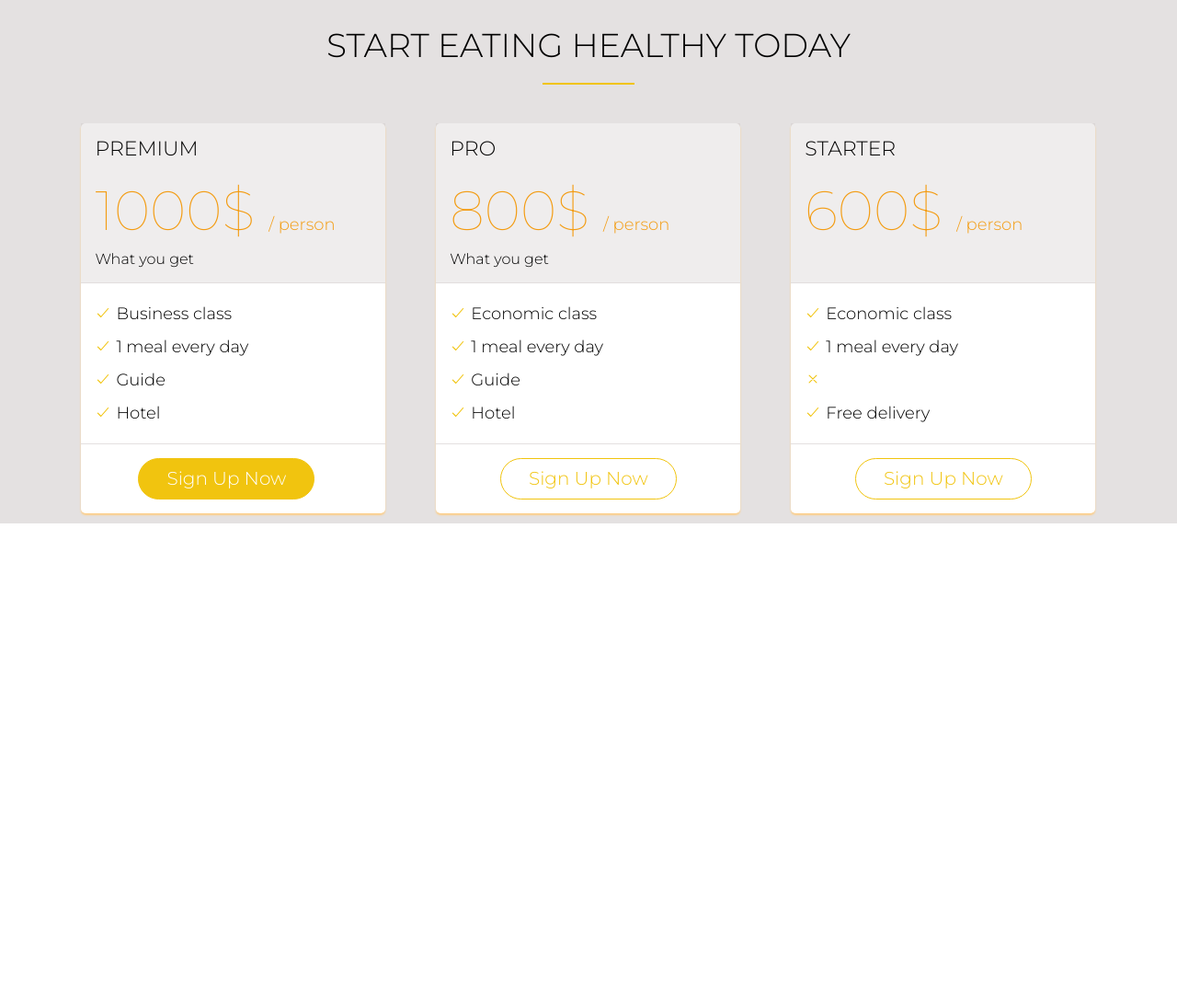
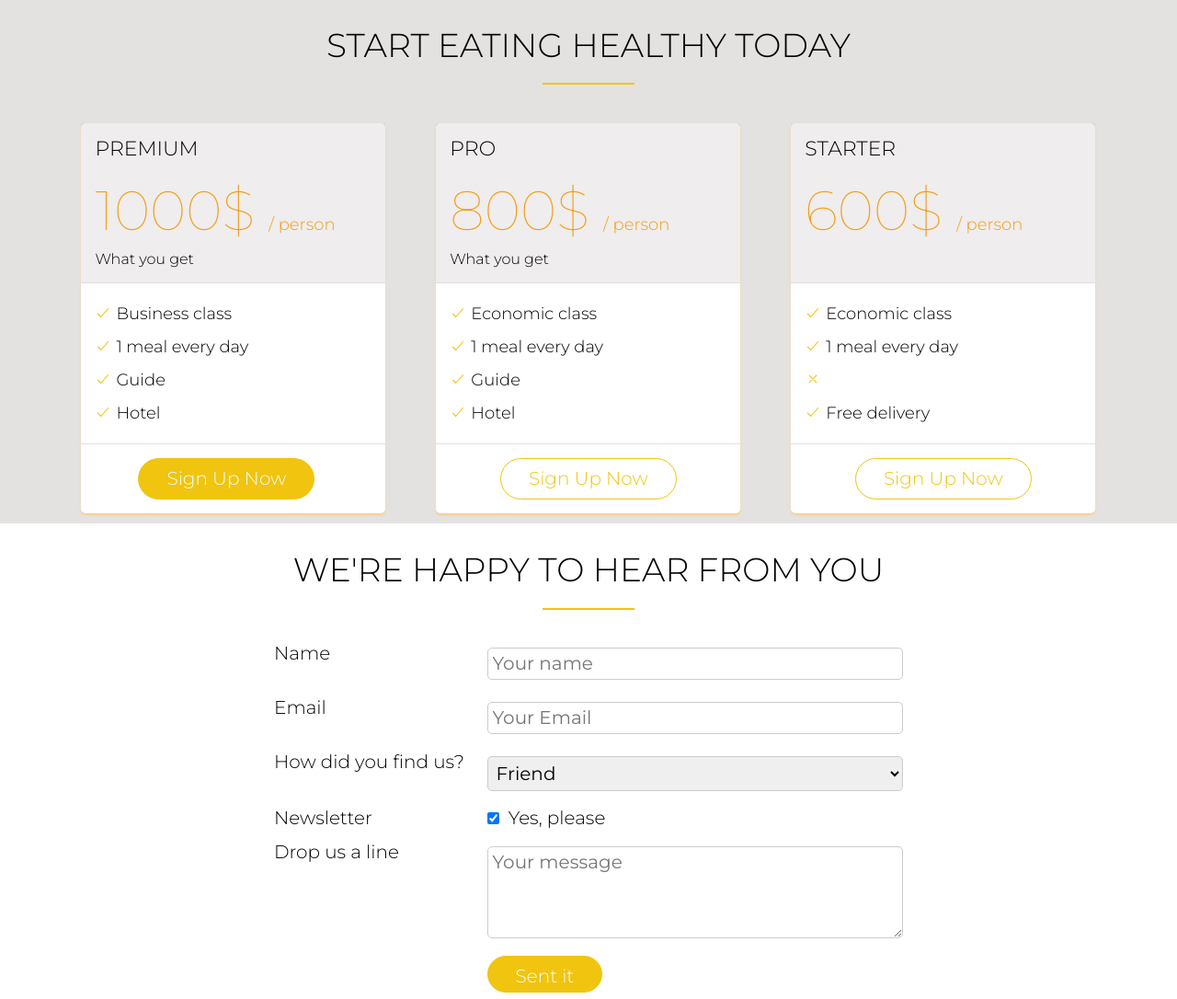
Before and after one commit to kevinotniel/trafel-blog, a PHP site: page / in a window 1280 px wide. Shown: the part 3302-4388 px from the top of the page at 92% size. Before the commit the page ends 3871 px from the top, so only its background shows below. Run offline with PHP 8.4, Linux system fonts and the light colour scheme; some libraries are stand-ins or nearby versions.

Commit message:
section form

```diff
--- a/tripTrafel/index.html
+++ b/tripTrafel/index.html
@@ -316,6 +316,68 @@
          </div>
       </section>
 
+      <section class="section-contact">
+         <div class="row">
+            <h2>We're happy to hear from you</h2>
+         </div>
+         <div class="row">
+            <form method="GET" class="contact-form">
+               <div class="row">
+                  <div class="col span-1-of-3">
+                     <label>Name</label>
+                  </div>
+                  <div class="col span-2-of-3">
+                     <input type="text" name="name" placeholder="Your name">
+                  </div>
+               </div>
+               <div class="row">
+                  <div class="col span-1-of-3">
+                     <label>Email</label>
+                  </div>
+                  <div class="col span-2-of-3">
+                     <input type="email" name="email" placeholder="Your Email">
+                  </div>
+               </div>
+               <div class="row">
+                  <div class="col span-1-of-3">
+                     <label>How did you find us?</label>
+                  </div>
+                  <div class="col span-2-of-3">
+                     <select>
+                        <option value="friend">Friend</option>
+                        <option value="ad">Advertisment</option>
+                        <option value="search">Search Engine</option>
+                        <option value="email">Email</option>
+                     </select>
+                  </div>
+               </div>
+               <div class="row">
+                  <div class="col span-1-of-3">
+                     <label>Newsletter</label>
+                  </div>
+                  <div class="col span-2-of-3">
+                     <input type="checkbox" name="news" id="news" checked>&nbsp; Yes, please
+                  </div>
+               </div>
+               <div class="row">
+                  <div class="col span-1-of-3">
+                     <label>Drop us a line</label>
+                  </div>
+                  <div class="col span-2-of-3">
+                     <textarea name="message" placeholder="Your message"></textarea>
+                  </div>
+               </div>
+               <div class="row">
+                  <div class="col span-1-of-3">
+                     <label>&nbsp;</label>
+                  </div>
+                  <div class="col span-2-of-3">
+                     <input type="submit" value="Sent it" >
+                  </div>
+               </div>
+            </form>
+         </div>
+      </section>
       <script type="module" src="https://unpkg.com/ionicons@5.4.0/dist/ionicons/ionicons.esm.js"></script>
    </body>
 </html>
--- a/tripTrafel/resources/css/style.css
+++ b/tripTrafel/resources/css/style.css
@@ -93,7 +93,8 @@ h3 {
 }
 
 .btn:link,
-.btn:visited {
+.btn:visited,
+input[type=submit] {
    display: inline-block;
    padding: 10px 30px;
    border-radius: 200px;
@@ -103,7 +104,8 @@ h3 {
 }
 
 .btn-full:link,
-.btn-full:visited {
+.btn-full:visited,
+input[type=submit] {
    background-color: #F1C40F;
    border: 1px solid #F1C40F;
    color: white;
@@ -117,7 +119,8 @@ h3 {
 }
 
 .btn-full:hover,
-.btn-full:active {
+.btn-full:active,
+input[type=submit]:hover {
    background-color: #F39C12;
 }
 
@@ -368,3 +371,28 @@ cite img {
    text-align: center;
    border: 0;
 }
+
+.contact-form {
+   width: 60%;
+   margin: 0 auto;
+}
+
+input[type=text],
+input[type=email],
+textarea,
+select {
+   width: 100%;
+   border-radius: 5px;
+   border: 1px solid #ccc;
+   margin: 5px 10px 5px 0;
+   padding: 5px;
+}
+
+input[type=submit] {
+  height: 40px;
+  margin-top: -5px;
+}
+
+textarea{
+   height: 100px;
+}
```
